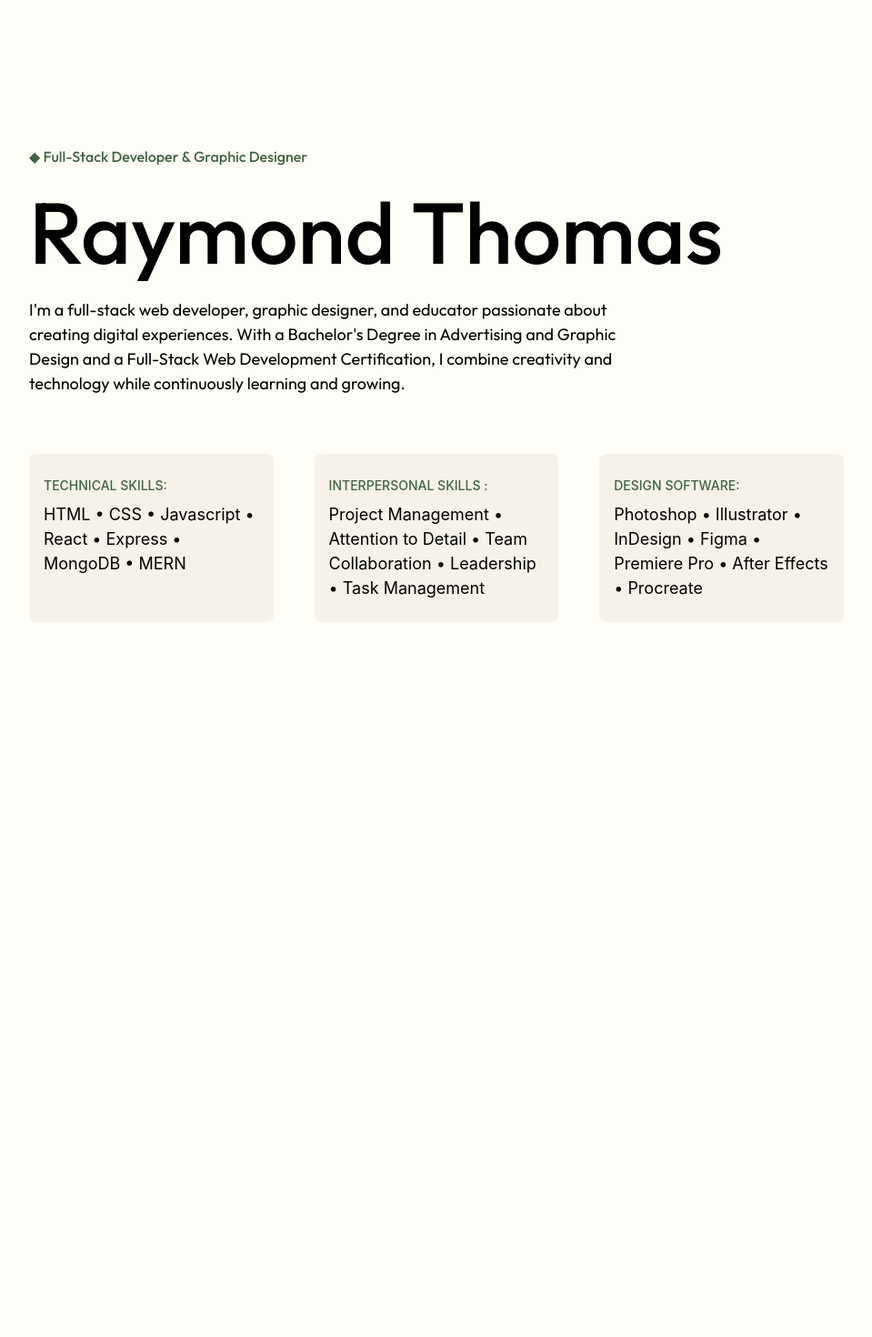
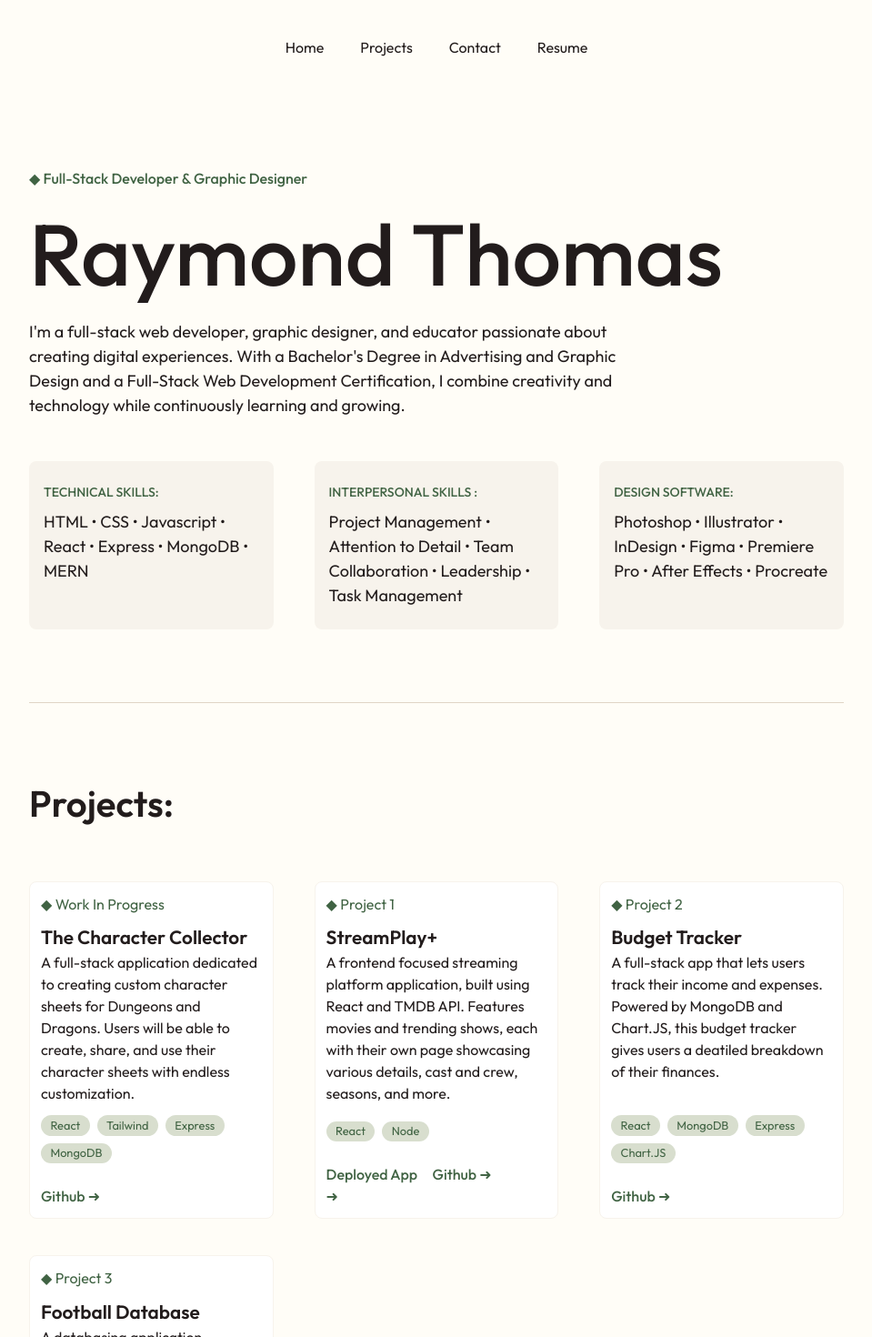
Before and after one commit to raythomass/portfolio, a React (Vite) app in the folder client/: page / in a window 1280 px wide. Shown: the top 1470 px of the page at 91% size, without its empty margins (160-1119 px from the left). Before the commit the page ends 800 px from the top, so only its background shows below. Built offline with nearby package versions, Linux system fonts and the light colour scheme; a web font is replaced by a local one.

Commit message:
condensed to single page, added projects

```diff
--- a/client/src/App.css
+++ b/client/src/App.css
@@ -2,10 +2,12 @@
 
 :root {
   --porcelain: #FFFDF7;
-  --cornsilk: #F6F1E9;
-  --onyx: #151313;
+  --cornsilk: #f7f3ec;
+  --onyx: #221C1C;
+  --linework: #e0d5c6;
   --hunter: #406343;
   --palm: #8A9B68;
+  --drysage: #D8DECE;
   --seafoam: #C1EEFF;
 }
 
@@ -13,40 +15,44 @@ html {
   background-color: var(--porcelain);
   margin-left: 15%;
   margin-right: 15%;
+  color: var(--onyx);
+  font-family: "Outfit", sans-serif;
 }
 
 .navbar {
   /* border: 1px solid red; */
   font-family: "Outfit", sans-serif;
   font-size: 16px;
-  margin-top: 3vh;
+  margin-top: 5vh;
 }
 
-.home {
+.intro-section {
   /* border: 1px solid red; */
-  margin-top: 20vh;
+  margin-top: 15vh;
   font-family: "Outfit", sans-serif;
 }
 
-.home p {
+.intro-section p {
   font-size: 16px;
   font-weight: 500;
   color: var(--hunter);
 }
 
-.home h1 {
+.intro-section h1 {
   font-size: 95px;
   font-weight: 500;
 }
 
-.home h3 {
+.intro-section h3 {
   font-size: 18px;
   width: 75%;
 }
 
-.skill-container {
+.skill-section {
   /* border: 1px solid red; */
-  margin-top: 8vh;
+  margin-top: 6vh;
+  padding-bottom: 10vh;
+  border-bottom: 1px solid var(--linework);
 }
 
 .skill {
@@ -67,3 +73,66 @@ html {
 .skill h2 {
   font-size: 18px;
 }
+
+.projects-section {
+  margin: 10vh 0vh 10ch 0vh;
+}
+
+.projects-section h2 {
+  font-family: "Outfit", sans-serif;
+  font-size: 2.5rem;
+  font-weight: 600;
+  margin-bottom: 2vh;
+}
+
+.project {
+  width: 30%;
+  background-color: white;
+  border: 1.5px solid var(--cornsilk);
+  border-radius: 1vh;
+  padding: 1.5vh;
+  margin-top: 5vh;
+}
+
+.project-header {
+  color: var(--hunter);
+  margin-bottom: 1.2vh;
+}
+
+.project-header p {
+  margin: 0vh;
+  padding: 0vh;
+}
+
+.project-details {
+  height: 75%;
+}
+
+.project-details h3 {
+  font-size: 1.3rem;
+  font-weight: 600;
+}
+
+.project-details p {
+  margin-bottom: 1.5vh;
+}
+
+.project-software {
+  margin-bottom: 3vh;
+}
+
+.project-software small {
+  background-color: var(--drysage);
+  padding: 0.2vh 1.3vh 0.2vh 1.3vh;
+  border-radius: 5vh;
+  color: var(--hunter);
+}
+
+.project-btns {
+  width: 75%;
+}
+
+.project-btns a {
+  font-weight: 500;
+  color: var(--hunter);
+}
--- a/client/src/App.jsx
+++ b/client/src/App.jsx
@@ -1,42 +1,12 @@
 import './App.css'
 import { BrowserRouter, Routes, Route, Navigate } from 'react-router-dom'
-import Navbar from './components/Navbar'
 import Home from './pages/Home'
-import About from './pages/About'
-import Projects from './pages/Projects'
-import Contact from './pages/Contact'
-import Resume from './pages/Resume'
+
 
 function App() {
 
   return (
-    <BrowserRouter>
-    {/* <Navbar/> */}
-    <div className='pages'>
-      <Routes>
-        <Route
-          path='/'
-          element={<Home/>}
-        />
-        <Route
-          path='/about'
-          element={<About/>}
-        />
-        <Route
-          path='/projects'
-          element={<Projects/>}
-        />
-        <Route
-          path='/contact'
-          element={<Contact/>}
-        />
-        <Route
-          path='/resume'
-          element={<Resume/>}
-        />
-      </Routes>
-    </div>
-    </BrowserRouter>
+    <Home/>
   )
 }
 
--- a/client/src/components/Navbar.jsx
+++ b/client/src/components/Navbar.jsx
@@ -4,11 +4,10 @@ import { Link } from 'react-router-dom';
 export default function Navbar() {
   return (
     <div className='navbar flex justify-center gap-10'>
-        <Link className='nav-link' to={'/'}>Home</Link>
-        <Link className='nav-link' to={'/about'}>About</Link>
-        <Link className='nav-link' to={'/projects'}>Projects</Link>
-        <Link className='nav-link' to={'/contact'}>Contact</Link>
-        <Link className='nav-link' to={'/resume'}>Resume</Link>
+        <a href="#home">Home</a>
+        <a href="#projects">Projects</a>
+        <a href="#contact">Contact</a>
+        <a href="#resume">Resume</a>
     </div>
   );
 }
--- a/client/src/pages/About.jsx
+++ /dev/null
@@ -1,9 +0,0 @@
-import React from 'react';
-
-export default function About() {
-  return (
-    <div>
-        <h1>About</h1>
-    </div>
-  );
-}
--- a/client/src/pages/Contact.jsx
+++ /dev/null
@@ -1,9 +0,0 @@
-import React from 'react';
-
-export default function Contact() {
-  return (
-    <div>
-        <h1>Contact</h1>
-    </div>
-  );
-}
--- a/client/src/pages/Home.jsx
+++ b/client/src/pages/Home.jsx
@@ -4,14 +4,15 @@ import Navbar from '../components/Navbar';
 export default function Home() {
   return (
     <div className='webpage'>
-        <section className='home flex flex-col'>
+        <Navbar/>
+        <section className='intro-section flex flex-col'>
             <p>◆ Full-Stack Developer & Graphic Designer</p>
             <h1>Raymond Thomas</h1>
             <h3>I'm a full-stack web developer, graphic designer, and educator passionate about creating digital experiences.
                 With a Bachelor's Degree in Advertising and Graphic Design and a Full-Stack Web Development Certification,
                 I combine creativity and technology while continuously learning and growing.</h3>
         </section>
-        <section className='skill-container flex justify-between'>
+        <section className='skill-section flex justify-between'>
             <div className='skill'>
                 <p>TECHNICAL SKILLS:</p>
                 <h2>HTML • CSS • Javascript • React • Express • MongoDB • MERN</h2>
@@ -25,6 +26,94 @@ export default function Home() {
                 <h2>Photoshop • Illustrator • InDesign • Figma • Premiere Pro • After Effects • Procreate</h2>
             </div>
         </section>
+        <section className='projects-section'>
+            <h2>Projects:</h2>
+            <div className='projects-container flex flex-wrap justify-between'>
+                <div className='project flex flex-col'>
+                    <div className='project-header'>
+                        <p>◆ Work In Progress</p>
+                    </div>
+                    <div className='project-details'>
+                        <h3>The Character Collector</h3>
+                        <p>A full-stack application dedicated to creating custom character
+                            sheets for Dungeons and Dragons. Users will be able to create,
+                            share, and use their character sheets with endless customization.
+                        </p>
+                    </div>
+                    <div className='project-software flex flex-wrap gap-2'>
+                        <small>React</small>
+                        <small>Tailwind</small>
+                        <small>Express</small>
+                        <small>MongoDB</small>
+                    </div>
+                    <div className='project-btns flex justify-between'>
+                        {/* <a href="" type='button'>Deployed App ➜</a> */}
+                        <a href="https://github.com/raythomass/character-sheet" type='button'>Github ➜</a>
+                    </div>
+                </div>
+                <div className='project flex flex-col'>
+                    <div className='project-header'>
+                        <p>◆ Project 1</p>
+                    </div>
+                    <div className='project-details'>
+                        <h3>StreamPlay+</h3>
+                        <p>A frontend focused streaming platform application, built using
+                            React and TMDB API. Features movies and trending shows, each with their own page showcasing
+                            various details, cast and crew, seasons, and more.</p>
+                    </div>
+                    <div className='project-software flex gap-2'>
+                        <small>React</small>
+                        <small>Node</small>
+                    </div>
+                    <div className='project-btns flex justify-between'>
+                        <a href="https://streaming-app-v2.netlify.app/" type='button'>Deployed App ➜</a>
+                        <a href="https://github.com/raythomass/streaming-app-v2" type='button'>Github ➜</a>
+                    </div>
+                </div>
+                <div className='project flex flex-col'>
+                    <div className='project-header'>
+                        <p>◆ Project 2</p>
+                    </div>
+                    <div className='project-details'>
+                        <h3>Budget Tracker</h3>
+                        <p>A full-stack app that lets users track their income and expenses.
+                            Powered by MongoDB and Chart.JS, this budget tracker gives users
+                            a deatiled breakdown of their finances.
+                        </p>
+                    </div>
+                    <div className='project-software flex flex-wrap gap-2'>
+                        <small>React</small>
+                        <small>MongoDB</small>
+                        <small>Express</small>
+                        <small>Chart.JS</small>
+                    </div>
+                    <div className='project-btns flex justify-between'>
+                        {/* <a href="" type='button'>Deployed App ➜</a> */}
+                        <a href="https://github.com/raythomass/budget-tracker" type='button'>Github ➜</a>
+                    </div>
+                </div>
+                <div className='project flex flex-col'>
+                    <div className='project-header'>
+                        <p>◆ Project 3</p>
+                    </div>
+                    <div className='project-details'>
+                        <h3>Football Database</h3>
+                        <p>A databasing application designed to allow users to find their
+                            favorite team, view player stats, and buy tickets to upcoming games
+                            using Ticketmaster API.
+                        </p>
+                    </div>
+                    <div className='project-software flex flex-wrap gap-2'>
+                        <small>Javascript</small>
+                        <small>API</small>
+                    </div>
+                    <div className='project-btns flex justify-between'>
+                        <a href="https://raythomass.github.io/project-one-team4/" type='button'>Deployed App ➜</a>
+                        <a href="https://github.com/raythomass/project-one-team4" type='button'>Github ➜</a>
+                    </div>
+                </div>
+            </div>
+        </section>
     </div>
   );
 }
--- a/client/src/pages/Projects.jsx
+++ /dev/null
@@ -1,9 +0,0 @@
-import React from 'react';
-
-export default function Projects() {
-  return (
-    <div>
-        <h1>Project</h1>
-    </div>
-  );
-}
--- a/client/src/pages/Resume.jsx
+++ /dev/null
@@ -1,9 +0,0 @@
-import React from 'react';
-
-export default function Resume() {
-  return (
-    <div>
-        <h1>Resume</h1>
-    </div>
-  );
-}
```
